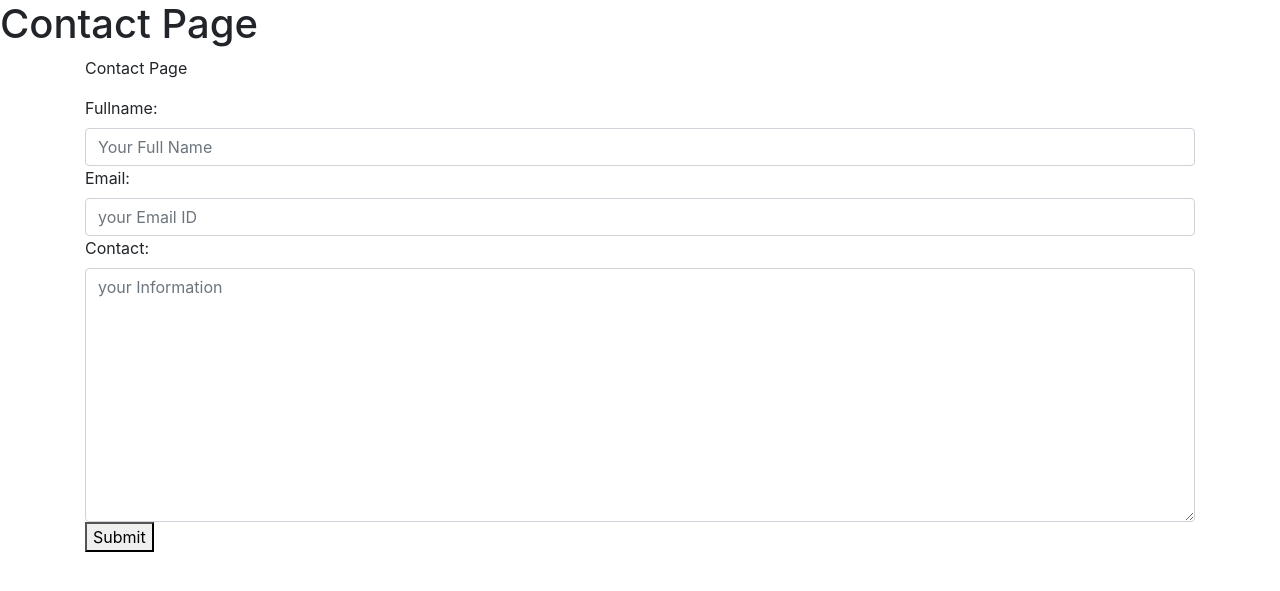
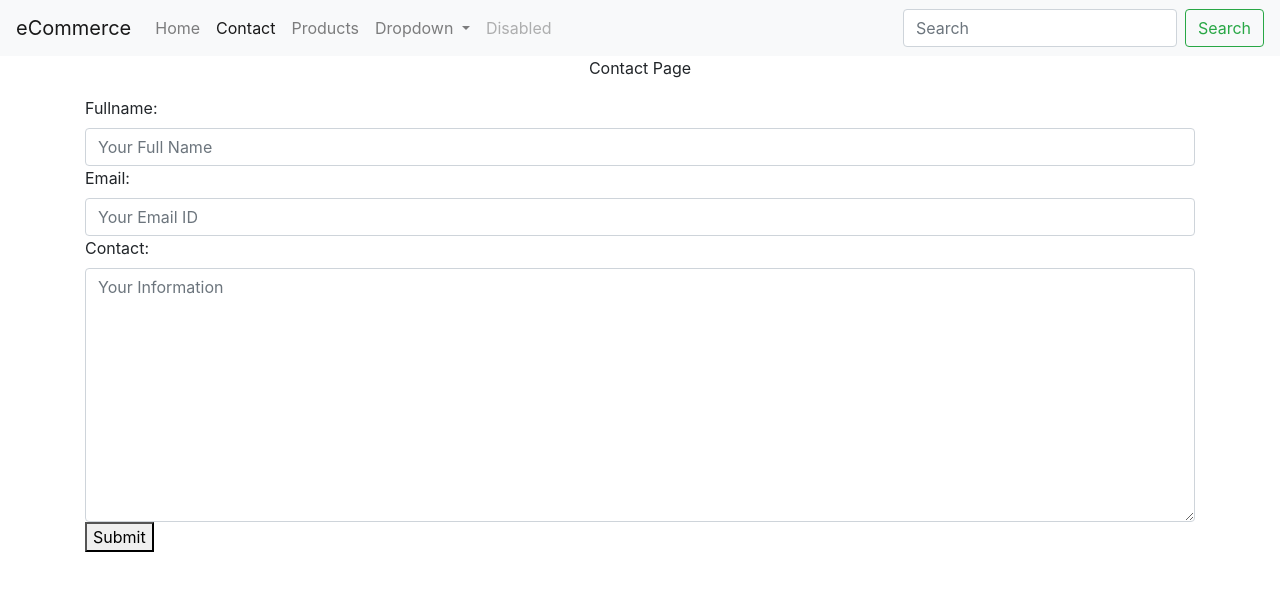
Before and after one commit to itsmeabhi/Ecommerce, a Django app: page /contact/ in a window 1280 px wide. Shown: the top 591 px of the page. Run offline with Django 3.2, Linux system fonts and the light colour scheme; some libraries are stand-ins or nearby versions.

Commit message:
Enabled Navigation bar and used base as a common url for different routing.

```diff
--- a/src/ecommerce/forms.py
+++ b/src/ecommerce/forms.py
@@ -2,6 +2,7 @@ from django import forms
 from django.contrib.auth import get_user_model
 
 User = get_user_model()
+
 
 class ContactForm(forms.Form):
 
@@ -16,14 +17,14 @@ class ContactForm(forms.Form):
     email = forms.EmailField(
         widget=forms.EmailInput(
             attrs={'class': 'form-control',
-                   'placeholder': 'your Email ID'
+                   'placeholder': 'Your Email ID'
                    }
         )
     )
     contact = forms.CharField(
         widget=forms.Textarea(
             attrs={'class': 'form-control',
-                   'placeholder': 'your Information'
+                   'placeholder': 'Your Information'
                    }
         )
     )
--- a/src/ecommerce/urls.py
+++ b/src/ecommerce/urls.py
@@ -22,12 +22,12 @@ from .views import home_page, contact_page, about_page, login_page, register_pag
 
 urlpatterns = [
     path('admin/', admin.site.urls),
-    path('', home_page),
-    path('contact/', contact_page),
+    path('', home_page, name='home'),
+    path('contact/', contact_page, name='contact'),
     path('about/', about_page),
     path('login/', login_page),
     path('register/', register_page),
-    path('product/', include("products.urls"), name='list')
+    path('product/', include("products.urls", namespace='products'))
 ]
 
 if settings.DEBUG:
--- a/src/products/templates/products/detail.html
+++ b/src/products/templates/products/detail.html
@@ -8,7 +8,7 @@
 {{qs.title}}<br>
 {{qs.description}}<br>
 {{qs.price}}<br>
-{% if qs.image.url %}
+{% if qs.image %}
     <img src="{{qs.image.url}}"/>
 {% endif %}
 </body>
--- a/src/products/urls.py
+++ b/src/products/urls.py
@@ -2,6 +2,7 @@ from django.urls import path
 
 from .views import product_detail_view, product_list_view
 
+app_name = 'products'  # Required for namespace in path for URLS reverse routing.
 urlpatterns = [
     path('', product_list_view, name='list'),
     path('<slug:slug>/', product_detail_view, name='detail'),
--- a/src/products/views.py
+++ b/src/products/views.py
@@ -11,7 +11,7 @@ from .models import Product
 def product_list_view(request):
     qs = Product.objects.all()
     context = {
-        'qs': qs
+        'object_list': qs
     }
     return render(request, "products/list.html", context)
 
--- /dev/null
+++ b/src/templates/base.html
@@ -0,0 +1,20 @@
+<!--This is Base.html used as a base template-->
+<!doctype html>
+<html lang="en">
+  <head>
+    <!-- Required meta tags -->
+    <meta charset="utf-8">
+    <meta name="viewport" content="width=device-width, initial-scale=1, shrink-to-fit=no">
+
+    <title>Base Template</title>
+    <!--Including base css from base/css.html-->
+      {% include 'base/css.html' %}
+  </head>
+  <body>
+  {% include 'base/navbar.html' with brand_name='eCommerce' %}
+        {% block content %}
+        {% endblock %}
+    <!--  Including base js from base/js.html-->
+  {% include 'base/js.html' %}
+  </body>
+</html>
--- /dev/null
+++ b/src/templates/base/css.html
@@ -0,0 +1,4 @@
+{% load static %}
+
+<link rel="stylesheet" href="https://stackpath.bootstrapcdn.com/bootstrap/4.3.1/css/bootstrap.min.css"
+      integrity="sha384-ggOyR0iXCbMQv3Xipma34MD+dH/1fQ784/j6cY/iJTQUOhcWr7x9JvoRxT2MZw1T" crossorigin="anonymous">
--- /dev/null
+++ b/src/templates/base/js.html
@@ -0,0 +1,7 @@
+{% load static %}
+
+<!-- Optional JavaScript -->
+    <!-- jQuery first, then Popper.js, then Bootstrap JS -->
+    <script src="https://code.jquery.com/jquery-3.3.1.slim.min.js" integrity="sha384-q8i/X+965DzO0rT7abK41JStQIAqVgRVzpbzo5smXKp4YfRvH+8abtTE1Pi6jizo" crossorigin="anonymous"></script>
+    <script src="https://cdnjs.cloudflare.com/ajax/libs/popper.js/1.14.7/umd/popper.min.js" integrity="sha384-UO2eT0CpHqdSJQ6hJty5KVphtPhzWj9WO1clHTMGa3JDZwrnQq4sF86dIHNDz0W1" crossorigin="anonymous"></script>
+    <script src="https://stackpath.bootstrapcdn.com/bootstrap/4.3.1/js/bootstrap.min.js" integrity="sha384-JjSmVgyd0p3pXB1rRibZUAYoIIy6OrQ6VrjIEaFf/nJGzIxFDsf4x0xIM+B07jRM" crossorigin="anonymous"></script>
--- /dev/null
+++ b/src/templates/base/navbar.html
@@ -0,0 +1,42 @@
+{% url 'products:list' as product_url%}
+{% url 'home' as home_url %}
+{% url 'contact' as contact_url %}
+
+<nav class="navbar navbar-expand-lg navbar-light bg-light">
+  <a class="navbar-brand" href="#">{{brand_name}}</a>
+  <button class="navbar-toggler" type="button" data-toggle="collapse" data-target="#navbarSupportedContent" aria-controls="navbarSupportedContent" aria-expanded="false" aria-label="Toggle navigation">
+    <span class="navbar-toggler-icon"></span>
+  </button>
+
+  <div class="collapse navbar-collapse" id="navbarSupportedContent">
+    <ul class="navbar-nav mr-auto">
+      <li class="nav-item {% if request.path == home_url %}active{% endif %}">
+        <a class="nav-link" href="{{ home_url }}">Home <span class="sr-only">(current)</span></a>
+      </li>
+      <li class="nav-item {% if request.path == contact_url %}active{% endif %}">
+        <a class="nav-link" href="{{ contact_url }}">Contact</a>
+      </li>
+        <li class="nav-item {% if request.path == product_url %}active{% endif %}">
+        <a class="nav-link" href="{{ product_url }}">Products</a>
+      </li>
+      <li class="nav-item dropdown">
+        <a class="nav-link dropdown-toggle" href="#" id="navbarDropdown" role="button" data-toggle="dropdown" aria-haspopup="true" aria-expanded="false">
+          Dropdown
+        </a>
+        <div class="dropdown-menu" aria-labelledby="navbarDropdown">
+          <a class="dropdown-item" href="#">Action</a>
+          <a class="dropdown-item" href="#">Another action</a>
+          <div class="dropdown-divider"></div>
+          <a class="dropdown-item" href="#">Something else here</a>
+        </div>
+      </li>
+      <li class="nav-item">
+        <a class="nav-link disabled" href="#" tabindex="-1" aria-disabled="true">Disabled</a>
+      </li>
+    </ul>
+    <form class="form-inline my-2 my-lg-0">
+      <input class="form-control mr-sm-2" type="search" placeholder="Search" aria-label="Search">
+      <button class="btn btn-outline-success my-2 my-sm-0" type="submit">Search</button>
+    </form>
+  </div>
+</nav>
--- a/src/templates/contact/view.html
+++ b/src/templates/contact/view.html
@@ -1,22 +1,10 @@
-<!doctype html>
-<html lang="en">
-  <head>
-    <!-- Required meta tags -->
-    <meta charset="utf-8">
-    <meta name="viewport" content="width=device-width, initial-scale=1, shrink-to-fit=no">
-
-    <!-- Bootstrap CSS -->
-    <link rel="stylesheet" href="https://stackpath.bootstrapcdn.com/bootstrap/4.3.1/css/bootstrap.min.css" integrity="sha384-ggOyR0iXCbMQv3Xipma34MD+dH/1fQ784/j6cY/iJTQUOhcWr7x9JvoRxT2MZw1T" crossorigin="anonymous">
-
-    <title>Hello, world!</title>
-  </head>
-  <body>
+{% extends "base.html" %}
+{% block content%}
   <div class='text-centre'>
-    <h1>{{content}}</h1>
     <div class="container">
       <div class="row">
         <div class="col">
-          <p>{{ content }}</p>
+          <p style="text-align:center">{{ content }}</p>
           <form method="post"> {% csrf_token %}
             {{ form }}
             <button type="submit">Submit</button>
@@ -27,11 +15,4 @@
 
   </div>
 
-
-    <!-- Optional JavaScript -->
-    <!-- jQuery first, then Popper.js, then Bootstrap JS -->
-    <script src="https://code.jquery.com/jquery-3.3.1.slim.min.js" integrity="sha384-q8i/X+965DzO0rT7abK41JStQIAqVgRVzpbzo5smXKp4YfRvH+8abtTE1Pi6jizo" crossorigin="anonymous"></script>
-    <script src="https://cdnjs.cloudflare.com/ajax/libs/popper.js/1.14.7/umd/popper.min.js" integrity="sha384-UO2eT0CpHqdSJQ6hJty5KVphtPhzWj9WO1clHTMGa3JDZwrnQq4sF86dIHNDz0W1" crossorigin="anonymous"></script>
-    <script src="https://stackpath.bootstrapcdn.com/bootstrap/4.3.1/js/bootstrap.min.js" integrity="sha384-JjSmVgyd0p3pXB1rRibZUAYoIIy6OrQ6VrjIEaFf/nJGzIxFDsf4x0xIM+B07jRM" crossorigin="anonymous"></script>
-  </body>
-</html>
+{% endblock %}
```
Also changed, not shown: src/products/models.py (+14 -2 lines), src/products/templates/products/list.html (+12 -13 lines), src/products/templates/products/snippets/card.html (added, +13 -0 lines), src/templates/homepage.html (+6 -21 lines), src/db.sqlite3.
